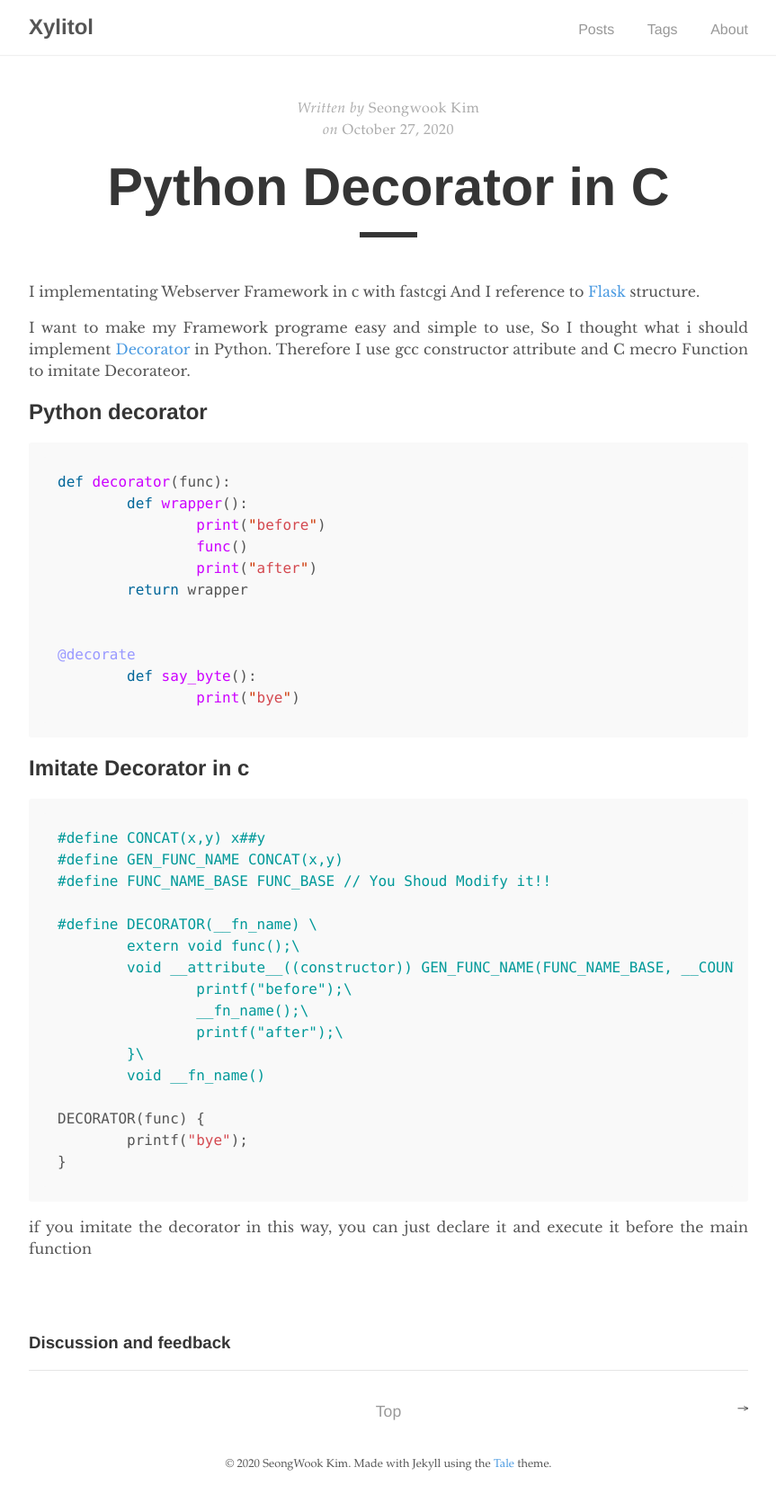
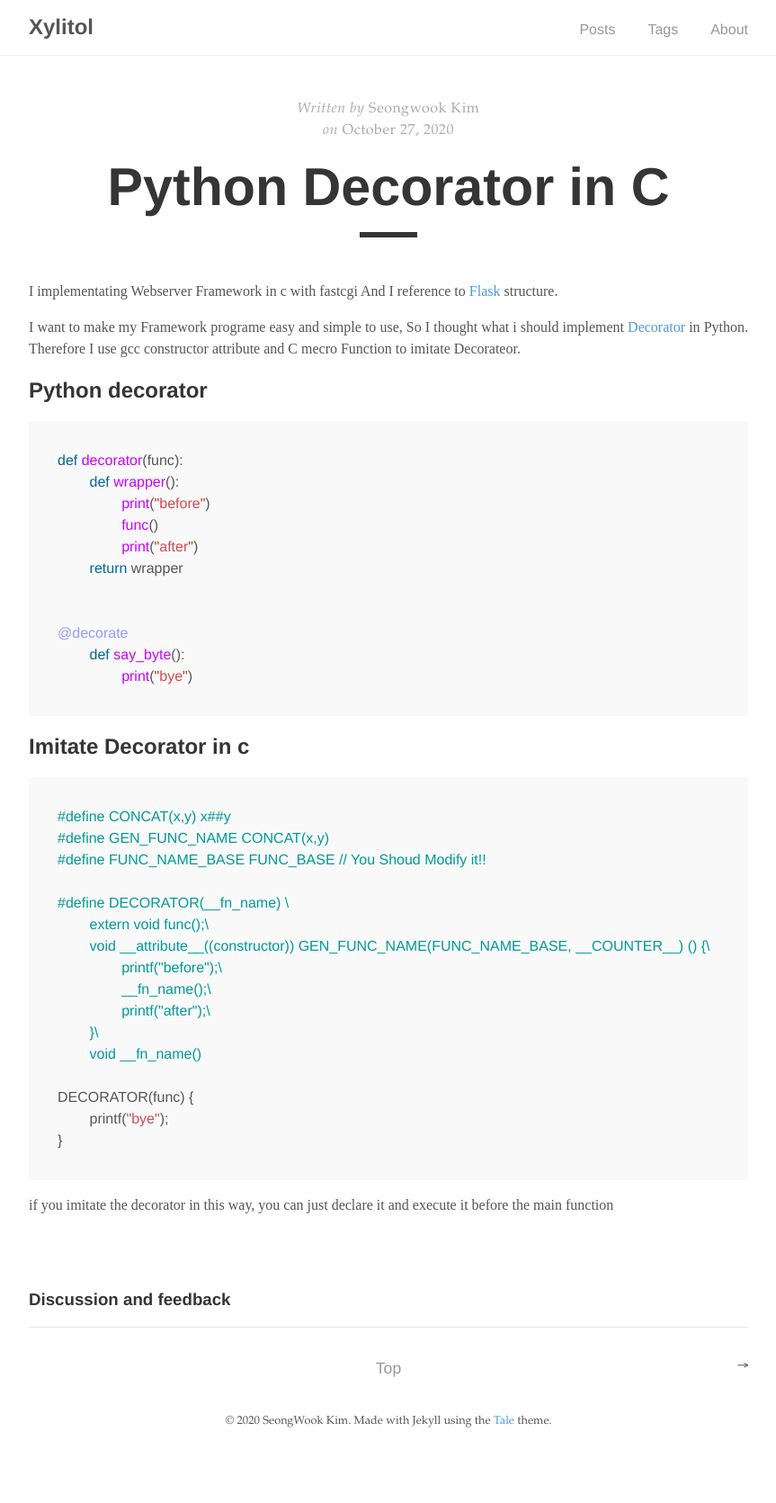
Before and after one commit to kimsos0723/kimsos0723.github.io, a Jekyll site: the page built from _posts/2020-10-27-Python-decorator-In-C.md, in a window 1280 px wide. Shown: the whole page at 90% size, without its empty margins (208-1071 px from the left). Built offline with Jekyll 4.4.1, drawn with Linux system fonts in a browser that asks for light colours; comment, search, counter and statistics services are not loaded; after the commit the page ends 1623 px from its top, so only the background shows below that.

Commit message:
remove fonts family libre

```diff
--- a/_includes/head.html
+++ b/_includes/head.html
@@ -6,7 +6,6 @@
 
   <!-- CSS -->
   <link rel="stylesheet" href="{{ "/assets/main.css" | relative_url }}">
-  <link rel="stylesheet" href="https://fonts.googleapis.com/css?family=Libre+Baskerville:400,400i,700">
 
   <!-- Favicon -->
   <link rel="icon" type="image/png" sizes="32x32" href="{{ "/assets/favicon-32x32.png" | relative_url }}">
--- a/_sass/tale/_code.scss
+++ b/_sass/tale/_code.scss
@@ -1,6 +1,6 @@
 pre,
 code {
-  font-family: $monospaced;
+  font-family: $sans-serif;
 }
 
 code {
```
